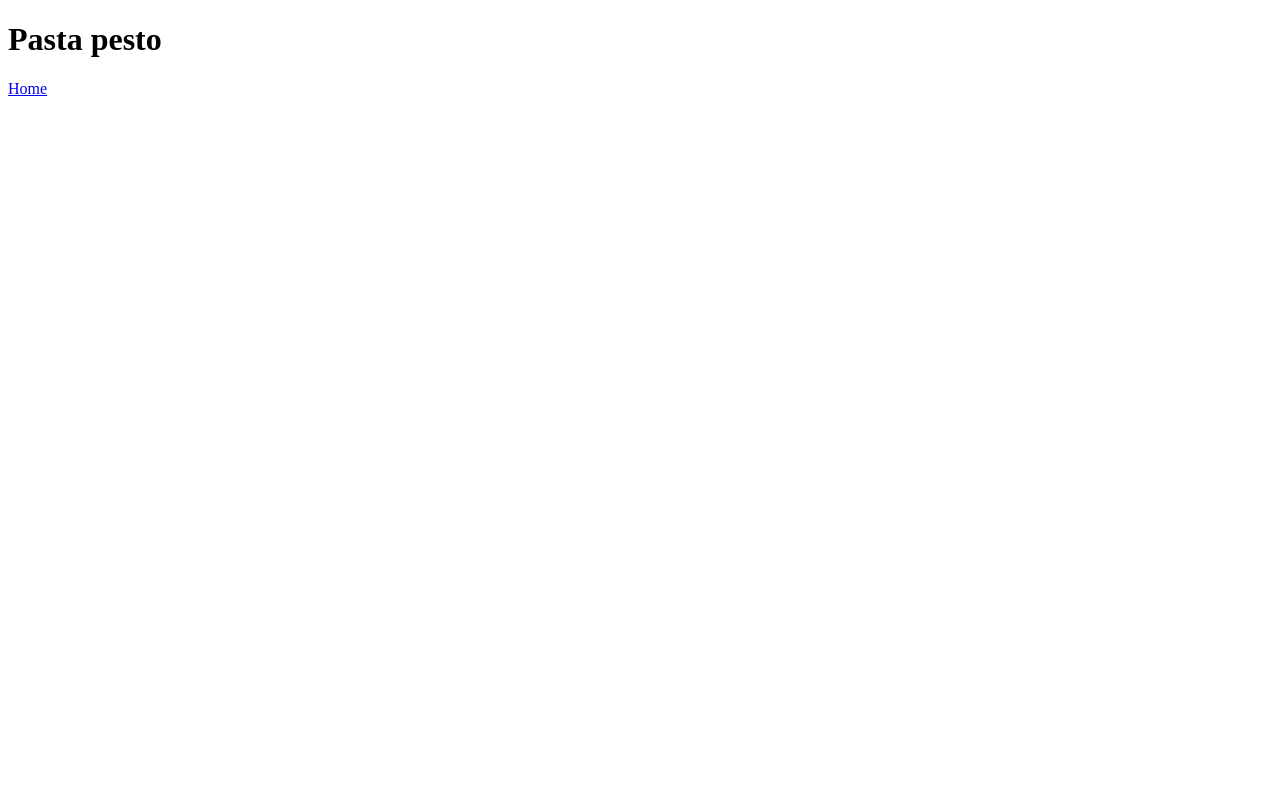
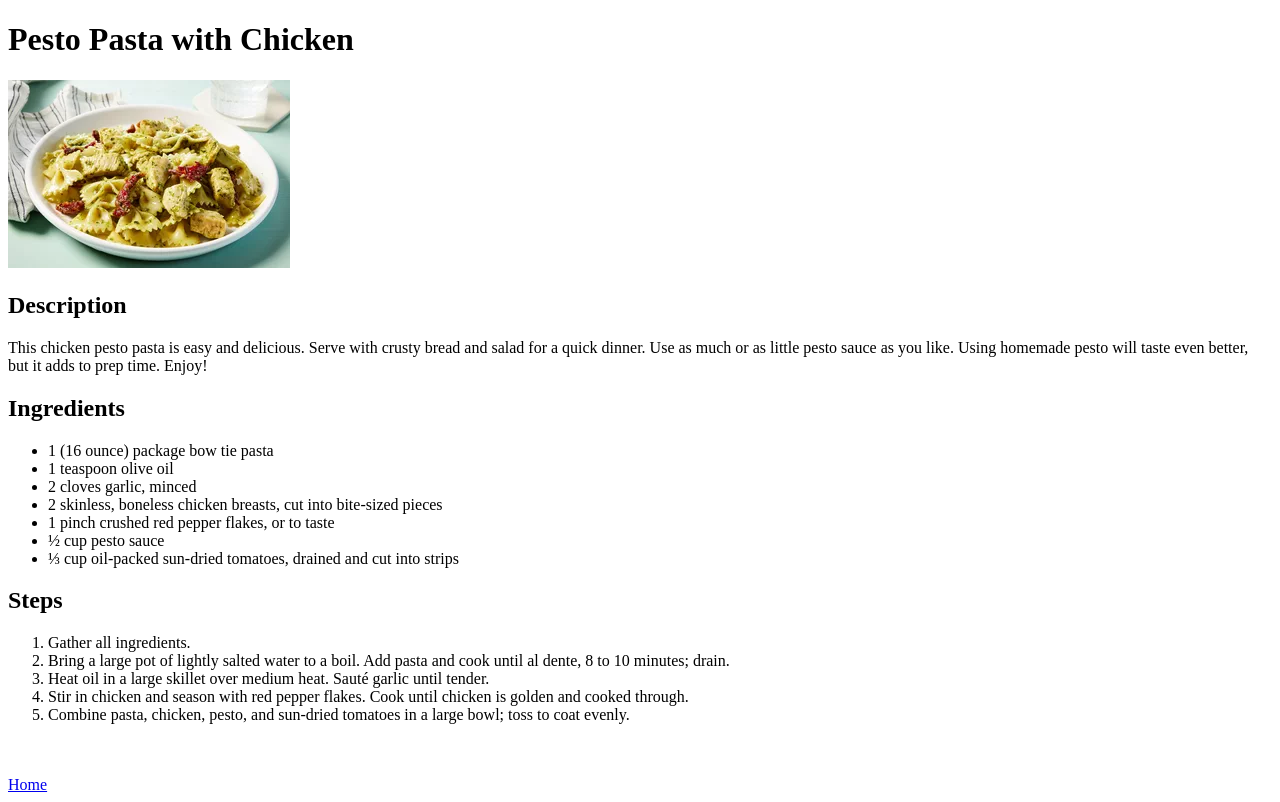
Before and after one commit to Jorai33/odin-recipes, a plain HTML site: page recipes/pasta_pesto.html in a window 1280 px wide. Drawn offline with Linux system fonts and the light colour scheme.

Commit message:
feat: complete pasta pesto recipe page

```diff
--- a/recipes/pasta_pesto.html
+++ b/recipes/pasta_pesto.html
@@ -9,7 +9,49 @@
     <title>Pasta pesto recipe</title>
   </head>
   <body>
-    <h1>Pasta pesto</h1>
+    <h1>Pesto Pasta with Chicken</h1>
+    <img
+      src="../images/pasta.webp"
+      alt="A beautiful plate of pasta pesto with pieces of chicken"
+    />
+
+    <h2>Description</h2>
+    <p>
+      This chicken pesto pasta is easy and delicious. Serve with crusty bread
+      and salad for a quick dinner. Use as much or as little pesto sauce as you
+      like. Using homemade pesto will taste even better, but it adds to prep
+      time. Enjoy!
+    </p>
+    <h2>Ingredients</h2>
+    <ul>
+      <li>1 (16 ounce) package bow tie pasta</li>
+      <li>1 teaspoon olive oil</li>
+      <li>2 cloves garlic, minced</li>
+      <li>2 skinless, boneless chicken breasts, cut into bite-sized pieces</li>
+      <li>1 pinch crushed red pepper flakes, or to taste</li>
+      <li>½ cup pesto sauce</li>
+      <li>⅓ cup oil-packed sun-dried tomatoes, drained and cut into strips</li>
+    </ul>
+    <h2>Steps</h2>
+    <ol>
+      <li>Gather all ingredients.</li>
+      <li>
+        Bring a large pot of lightly salted water to a boil. Add pasta and cook
+        until al dente, 8 to 10 minutes; drain.
+      </li>
+      <li>
+        Heat oil in a large skillet over medium heat. Sauté garlic until tender.
+      </li>
+      <li>
+        Stir in chicken and season with red pepper flakes. Cook until chicken is
+        golden and cooked through.
+      </li>
+      <li>
+        Combine pasta, chicken, pesto, and sun-dried tomatoes in a large bowl;
+        toss to coat evenly.
+      </li>
+    </ol>
+    <br /><br />
     <a href="../index.html">Home</a>
   </body>
 </html>
```
Also changed, not shown: images/pasta.webp (added).
